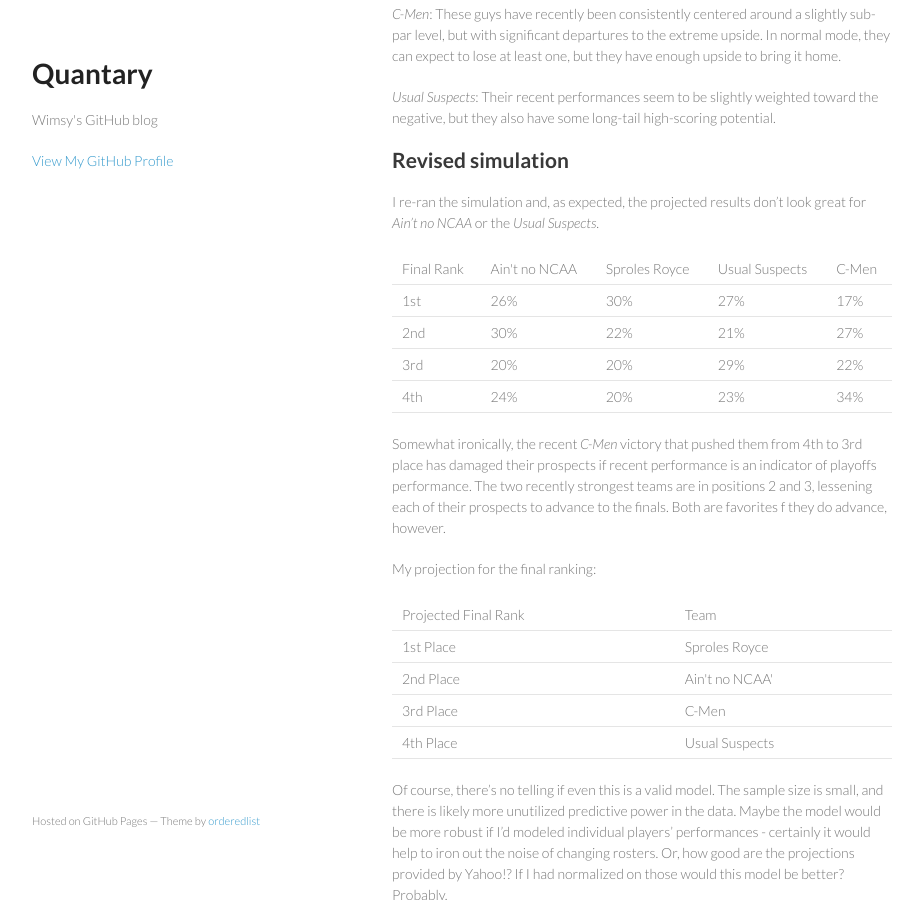
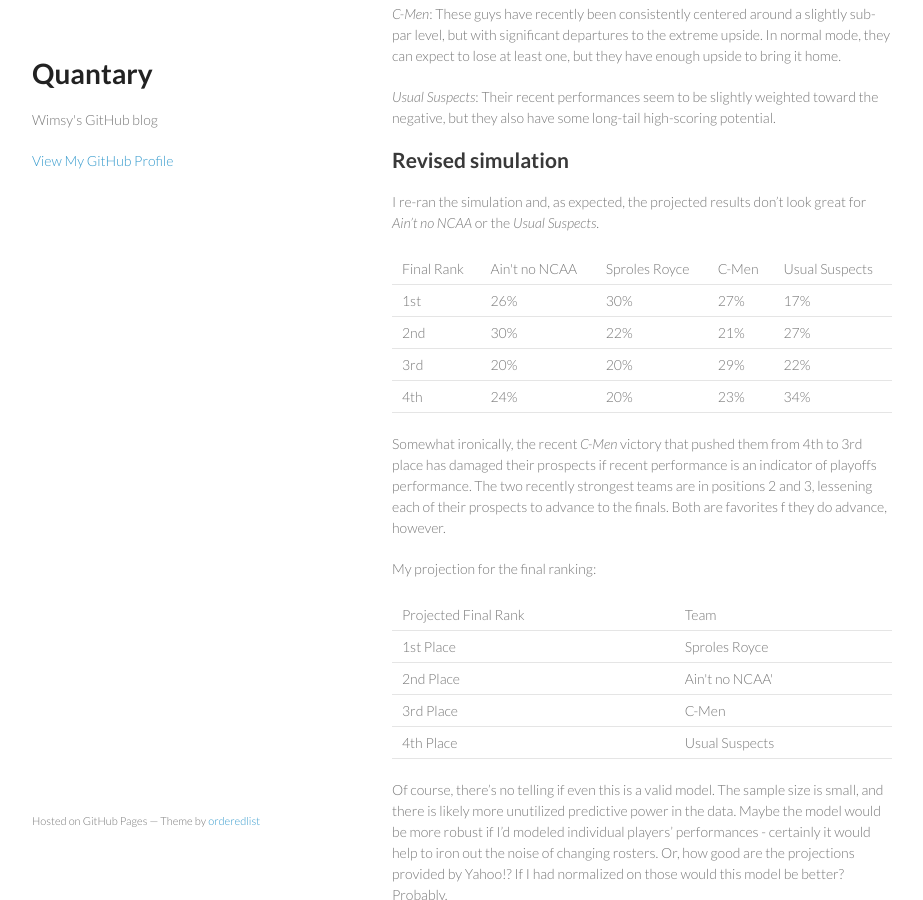
Before and after one commit to wimsy/wimsy.github.com, a Jekyll site: the page built from _posts/2012-12-11-projecting-fantasy-football-playoff-results.md, in a window 1280 px wide and 900 px high, scrolled down 3019 px. Shown: the whole window, without its empty margins (178-1101 px from the left). Built offline with Jekyll 4.4.1, drawn with Linux system fonts in a browser that asks for light colours; comment, search, counter and statistics services are not loaded.

Commit message:
Fixing an error in ffball

```diff
--- a/_posts/2012-12-11-projecting-fantasy-football-playoff-results.md
+++ b/_posts/2012-12-11-projecting-fantasy-football-playoff-results.md
@@ -108,8 +108,8 @@ I re-ran the simulation and, as expected, the projected results don't look great
 		<td>Final Rank</td>
 		<td>Ain't no NCAA</td>
 		<td>Sproles Royce</td>
+		<td>C-Men</td>
 		<td>Usual Suspects</td>
-		<td>C-Men</td>
 	</tr>
 	<tr>
 		<td>1st</td>
```
